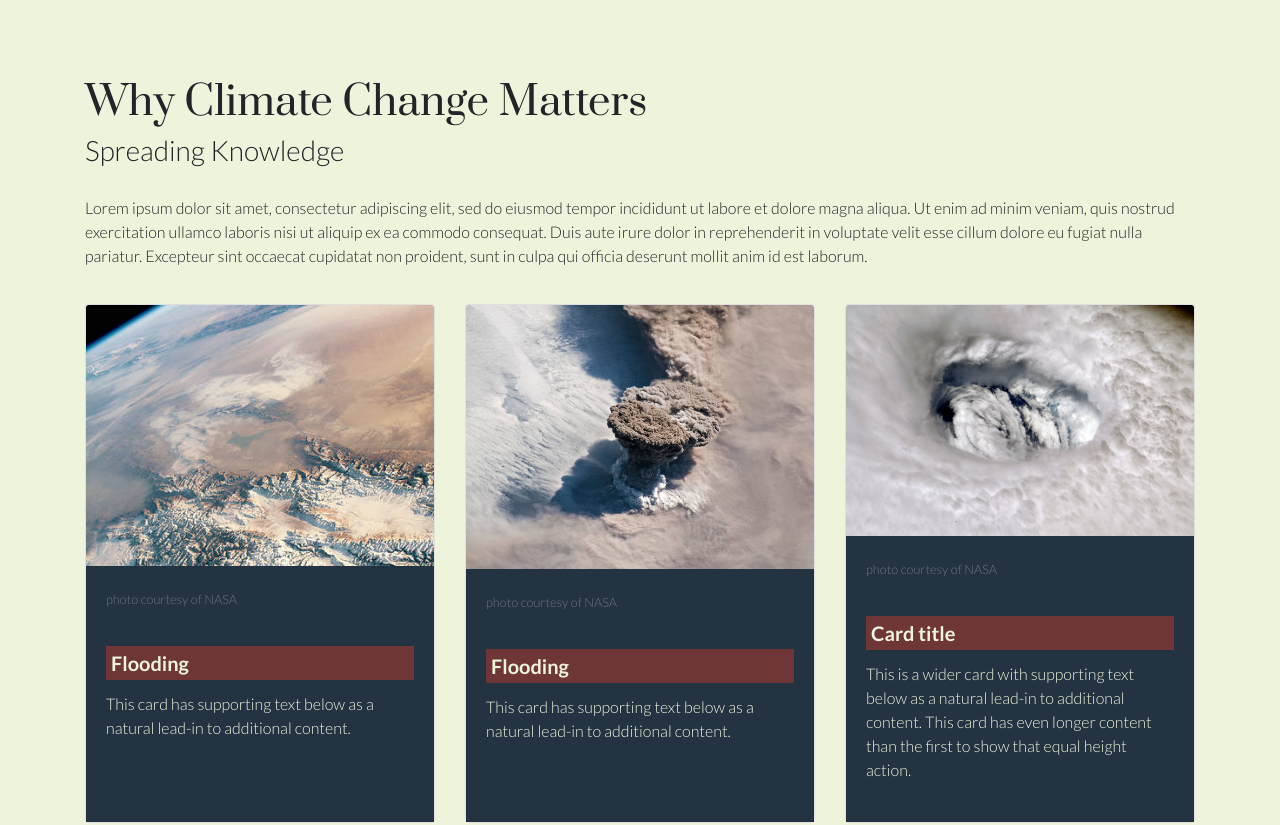
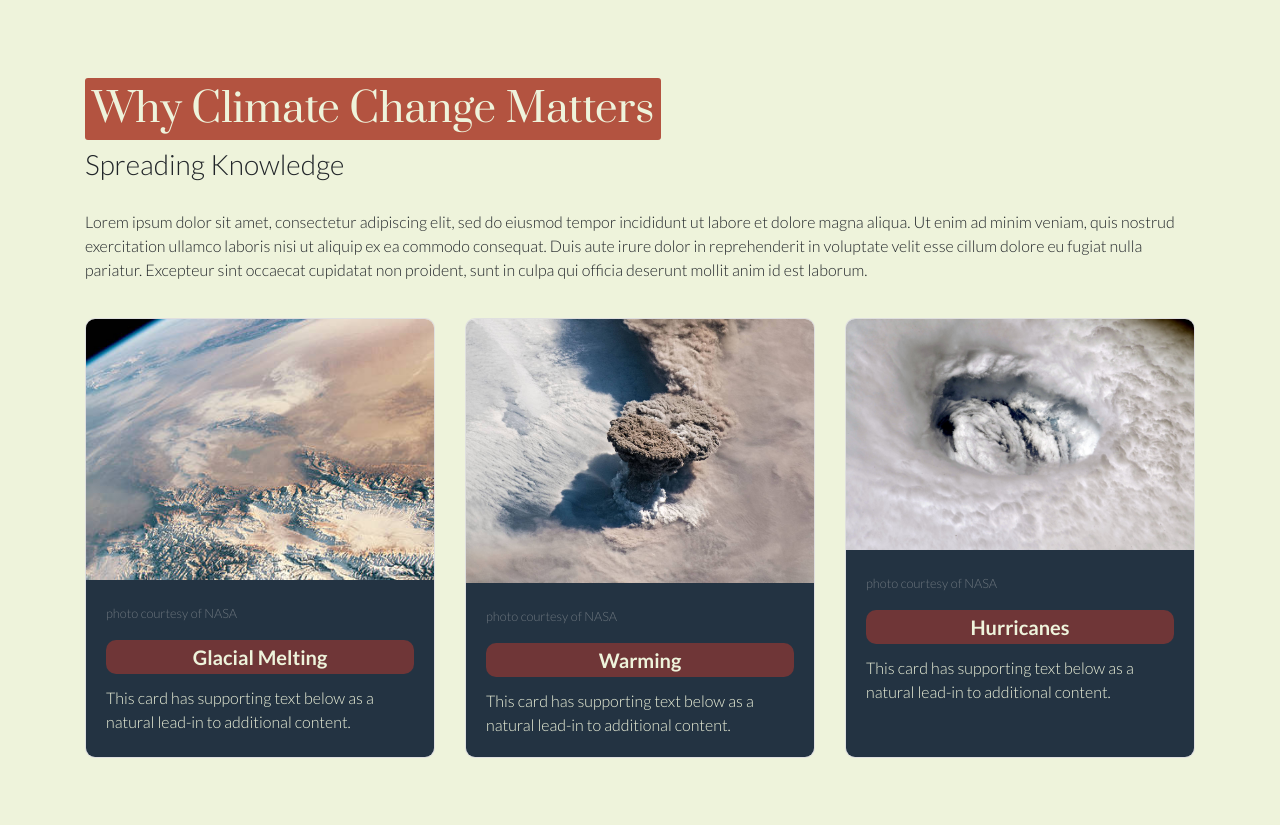
Before and after one commit to lorenezratty/nasa-time-warp, a website: page index.html in a window 1280 px wide. Shown: the part 802-1627 px from the top of the page. Drawn offline with nearby package versions, Linux system fonts and the light colour scheme.

Commit message:
improved learn card styling and added new section

```diff
--- a/css/styles.scss
+++ b/css/styles.scss
@@ -27,7 +27,6 @@ html, body {
     color: $color-light;
     .active {
         color: $color-light;
-        font-weight: ;
     }
 }
 
@@ -74,26 +73,61 @@ h2 {
 .learn-content {
     padding-top: 80px;
     padding-bottom: 80px;
+    .learn-card {
+        border-radius: 10px;
+        overflow:hidden;
+      }
     h3 {
         padding-bottom: 20px;
     }
     p {
         padding-bottom: 20px;
     }
+    h1 {
+        background-color: $color-secondary;
+        padding: 7px;
+        border-radius: 3px;
+        color: $color-light;
+    }
     .card {
+        .card-img-top {
+            border-radius: 0px ;
+        }
         .card-body {
             background-color: $color-accent;
-            border-radius: px;
+            color: rgb(255, 255, 255);
         }
         p {
             color: $color-light;
+            padding: 0;
         }
         h1, h2, h3, h4, h5, h6 {
             color: $color-light;
             font-weight: bold;
             background-color: $color-dark;
             padding: 5px;
+            text-align: center;
+            border-radius: 10px;
         }
     }
-
 }
+.mid-parallax {
+    color: $color-accent;
+    padding-top: 200px;
+    background-image: url("../img/omaha_oli.jpg");
+    height: 1000px;
+    background-attachment: fixed;
+    background-repeat: no-repeat;
+    background-size: cover;
+    h1 {
+        font-size: 60px;
+    }
+    h2 {
+        font-size: 30px;
+        padding-bottom: 30px;
+    }
+    .card {
+        padding-top: 30px;
+        padding-bottom: 20px;
+    }
+}
--- a/index.html
+++ b/index.html
@@ -20,7 +20,7 @@
 <body>
 
     <header class="header-home">
-        <div class="container ">
+        <div class="container">
             <div class="row">
                 <div class="card col col-md-6 text-center">
                     <h1>Times Are A Changin'</h1>
@@ -51,35 +51,42 @@
 
     <div class="container learn-content" id="learnMore">
         <div class="row"></div>
-            <h1>Why Climate Change Matters</h1>
+            <h1 class="d-inline-flex">Why Climate Change Matters</h1>
             <h3>Spreading Knowledge</h3>
             <p>Lorem ipsum dolor sit amet, consectetur adipiscing elit, sed do eiusmod tempor incididunt ut labore et dolore magna aliqua. Ut enim ad minim veniam, quis nostrud exercitation ullamco laboris nisi ut aliquip ex ea commodo consequat. Duis aute irure dolor in reprehenderit in voluptate velit esse cillum dolore eu fugiat nulla pariatur. Excepteur sint occaecat cupidatat non proident, sunt in culpa qui officia deserunt mollit anim id est laborum.</p>
             <div class="card-deck">
-                <div class="card">
-                <img class="card-img-top" src="img/issmountains.jpg" alt="Floods of Nebrasa">
+                <div class="card learn-card bg-inverse">
+                    <img class="card-img-top" src="img/issmountains.jpg" alt="Glacier Melting">
+                    <div class="card-img-overlay d-flex justify-text align-items-end">
+                    </div>
                     <div class="card-body">
                         <p class="card-text"><small class="text-muted">photo courtesy of NASA</small></p>
-                    <h5 class="card-title">Flooding</h5>
+                        <h5 class="card-title">Glacial Melting</h5>
                         <p class="card-text">This card has supporting text below as a natural lead-in to additional content.</p>
                     </div>
                 </div>
-                <div class="card">
-                <img class="card-img-top" src="/img/raikoke_erupts.jpg" alt="Hurricane Dorian">
+                <div class="card learn-card">
+                    <img class="card-img-top" src="/img/raikoke_erupts.jpg" alt="Raikoke Erupting">
                     <div class="card-body">
                         <p class="card-text"><small class="text-muted">photo courtesy of NASA</small></p>
-                    <h5 class="card-title">Flooding</h5>
+                        <h5 class="card-title">Warming</h5>
                         <p class="card-text">This card has supporting text below as a natural lead-in to additional content.</p>
                     </div>
                 </div>
-                <div class="card">
-                <img class="card-img-top" src="/img/hurricaine_dorian.jpg" alt="Card image cap">
+                <div class="card learn-card">
+                <img class="card-img-top" src="/img/hurricaine_dorian.jpg" alt="Hurricaine Dorian">
                 <div class="card-body">
                     <p class="card-text"><small class="text-muted">photo courtesy of NASA</small></p>
-                    <h5 class="card-title">Card title</h5>
-                    <p class="card-text">This is a wider card with supporting text below as a natural lead-in to additional content. This card has even longer content than the first to show that equal height action.</p>
+                    <h5 class="card-title">Hurricanes</h5>
+                    <p class="card-text">This card has supporting text below as a natural lead-in to additional content.</p>
                 </div>
                 </div>
             </div>
+        </div>
+    </div>
+
+    <div class="mid-parallax">
+        <div class="row">
         </div>
     </div>
 
```
Also changed, not shown: css/styles.css. Lines whose indentation alone changed are shown as unchanged.
